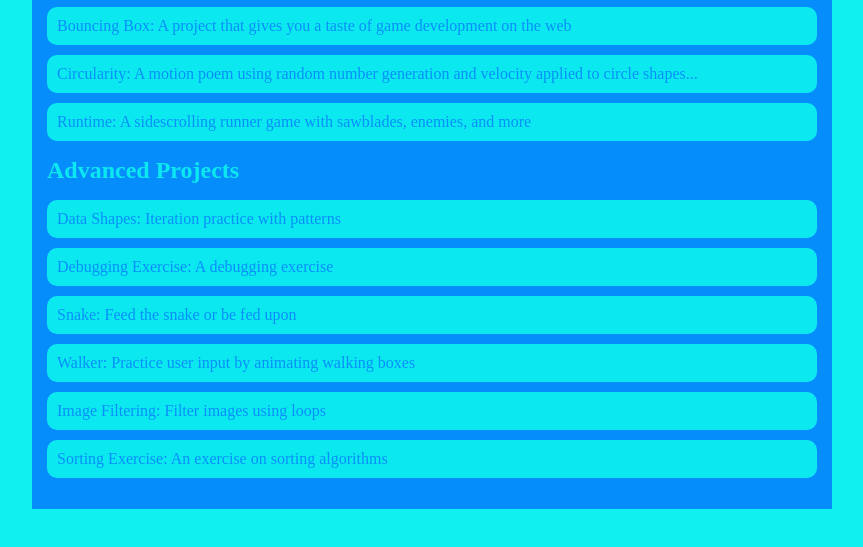
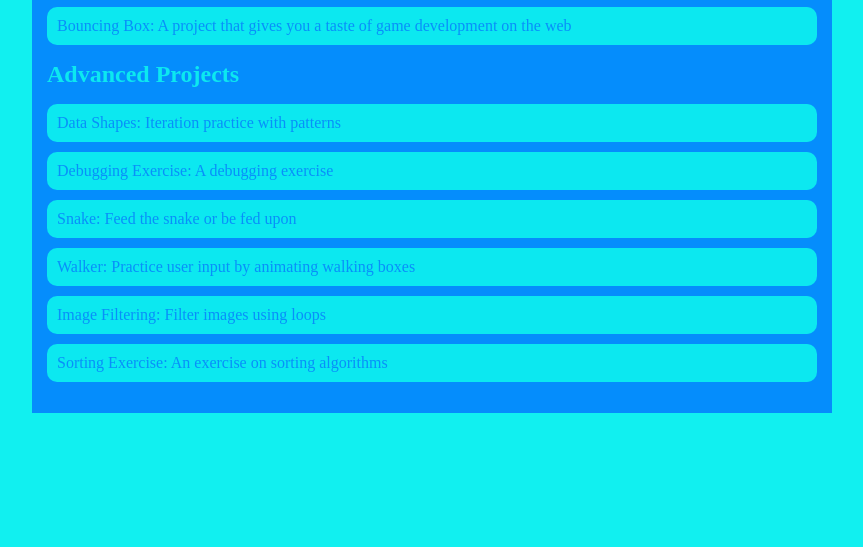
Before and after one commit to agore1234/agore1234.github.io, a plain HTML site: page portfolio.html in a window 1280 px wide. Shown: the part 217-764 px from the top of the page, without its empty margins (208-1071 px from the left). Drawn offline with Linux system fonts and the light colour scheme.

```diff
--- a/portfolio.html
+++ b/portfolio.html
@@ -24,8 +24,7 @@
                 <ul id="portfolio">
                     <li><a href="projects/platformer/">Platformer: A cannon - dodging, collectible - grabbing adventure game for Halleb0t</a></li>
                     <li><a href="projects/bouncing-box/">Bouncing Box: A project that gives you a taste of game development on the web </a></li>
-                    <li><a href="projects/circularity/">Circularity: A motion poem using random number generation and velocity applied to circle shapes...</a></li>
-                    <li><a href="projects/runtime/">Runtime: A sidescrolling runner game with sawblades, enemies, and more </a></li>
+
                 </ul>
                 <h2>Advanced Projects</h2>
                 <ul id ="portfolio">
```
